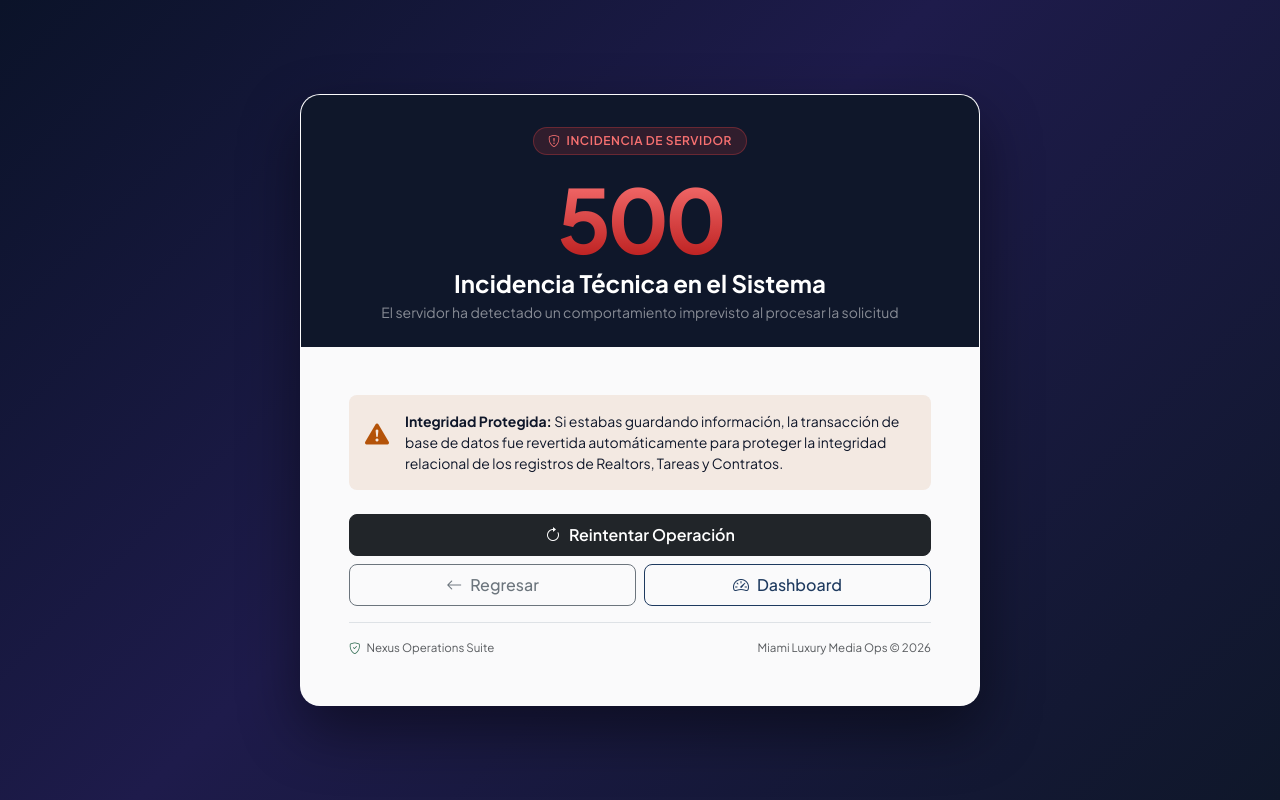
After one commit to Gabriellsanchezt/Nexus-Operations-Suite, a PHP site: page /app/Views/errors/500.php in a window 1280 px wide. The commit adds this page. Run offline with PHP 8.4, Linux system fonts and the light colour scheme.

Commit message:
Harden user validations, cache-busting, password hashing, and add executive error views

```diff
--- a/app/Controllers/MeetingController.php
+++ b/app/Controllers/MeetingController.php
@@ -88,8 +88,9 @@ class MeetingController extends Controller {
         }
 
         if (!$meeting) {
-            http_response_code(404);
-            die("Reunión no encontrada");
+            $this->setFlash('error', 'La reunión solicitada no fue encontrada en la agenda.');
+            $this->redirect('/agenda');
+            return;
         }
 
         $ics = MeetingModel::generateIcs($meeting);
--- a/app/Controllers/ProfileController.php
+++ b/app/Controllers/ProfileController.php
@@ -80,8 +80,8 @@ class ProfileController extends Controller {
                 return;
             }
 
-            if (strlen($newPassword) < 6) {
-                $this->setFlash('error', 'La nueva contraseña debe tener al menos 6 caracteres.');
+            if (mb_strlen($newPassword) < 8) {
+                $this->setFlash('error', 'La nueva contraseña debe tener al menos 8 caracteres para garantizar alta seguridad.');
                 $this->redirect('/profile');
                 return;
             }
--- a/app/Views/auth/login.php
+++ b/app/Views/auth/login.php
@@ -8,7 +8,7 @@
     <link href="https://cdn.jsdelivr.net/npm/bootstrap@5.3.3/dist/css/bootstrap.min.css" rel="stylesheet">
     <link rel="stylesheet" href="https://cdn.jsdelivr.net/npm/bootstrap-icons@1.11.3/font/bootstrap-icons.min.css">
     <link href="https://fonts.googleapis.com/css2?family=Plus+Jakarta+Sans:wght@300;400;500;600;700&display=swap" rel="stylesheet">
-    <link rel="stylesheet" href="<?= url('/assets/css/style.css') ?>">
+    <link rel="stylesheet" href="<?= asset_url('/assets/css/style.css') ?>">
     <style>
         body {
             background: linear-gradient(135deg, #0d1b2a 0%, #1b263b 50%, #0d2847 100%);
--- /dev/null
+++ b/app/Views/errors/500.php
@@ -0,0 +1,180 @@
+<!DOCTYPE html>
+<html lang="es">
+<head>
+    <meta charset="UTF-8">
+    <meta name="viewport" content="width=device-width, initial-scale=1.0">
+    <title>500 - Incidencia en el Servidor | Nexus Operations Suite</title>
+    <!-- Bootstrap 5.3.3 CSS -->
+    <link href="https://cdn.jsdelivr.net/npm/bootstrap@5.3.3/dist/css/bootstrap.min.css" rel="stylesheet">
+    <!-- Bootstrap Icons -->
+    <link rel="stylesheet" href="https://cdn.jsdelivr.net/npm/bootstrap-icons@1.11.3/font/bootstrap-icons.min.css">
+    <!-- Google Fonts: Plus Jakarta Sans -->
+    <link rel="preconnect" href="https://fonts.googleapis.com">
+    <link rel="preconnect" href="https://fonts.gstatic.com" crossorigin>
+    <link href="https://fonts.googleapis.com/css2?family=Plus+Jakarta+Sans:wght@300;400;500;600;700&display=swap" rel="stylesheet">
+    <!-- Custom CSS -->
+    <link rel="stylesheet" href="<?= function_exists('asset_url') ? asset_url('/assets/css/style.css') : (function_exists('url') ? url('/assets/css/style.css') : '/assets/css/style.css') ?>">
+    <style>
+        body {
+            background: linear-gradient(135deg, #0b1329 0%, #1e1b4b 45%, #0f172a 100%);
+            min-height: 100vh;
+            display: flex;
+            align-items: center;
+            justify-content: center;
+            font-family: 'Plus Jakarta Sans', sans-serif;
+            color: #f8fafc;
+            padding: 20px;
+        }
+        .error-card {
+            background: rgba(255, 255, 255, 0.98);
+            color: #0f172a;
+            border-radius: 20px;
+            box-shadow: 0 25px 60px rgba(0, 0, 0, 0.45);
+            max-width: 680px;
+            width: 100%;
+            overflow: hidden;
+            border: 1px solid rgba(255, 255, 255, 0.2);
+        }
+        .error-card-header {
+            background: #0f172a;
+            color: #ffffff;
+            padding: 32px 28px 24px;
+            text-align: center;
+            position: relative;
+        }
+        .error-badge-pill {
+            display: inline-flex;
+            align-items: center;
+            gap: 6px;
+            background: rgba(239, 68, 68, 0.15);
+            color: #f87171;
+            border: 1px solid rgba(239, 68, 68, 0.3);
+            padding: 4px 14px;
+            border-radius: 9999px;
+            font-size: 0.75rem;
+            font-weight: 600;
+            letter-spacing: 0.05em;
+            text-transform: uppercase;
+        }
+        .error-code-watermark {
+            font-size: 5.5rem;
+            font-weight: 800;
+            line-height: 1;
+            letter-spacing: -0.05em;
+            background: linear-gradient(180deg, #f87171 0%, #b91c1c 100%);
+            -webkit-background-clip: text;
+            -webkit-text-fill-color: transparent;
+            margin: 12px 0 6px;
+        }
+        .tech-box {
+            background: #0b1329;
+            color: #94a3b8;
+            border-radius: 10px;
+            padding: 16px;
+            font-family: ui-monospace, SFMono-Regular, Menlo, Monaco, Consolas, monospace;
+            font-size: 0.78rem;
+            max-height: 240px;
+            overflow-y: auto;
+            border: 1px solid #1e293b;
+        }
+    </style>
+</head>
+<body>
+
+<div class="error-card">
+    <div class="error-card-header">
+        <div class="error-badge-pill mb-2">
+            <i class="bi bi-shield-exclamation"></i> Incidencia de Servidor
+        </div>
+        <div class="error-code-watermark">500</div>
+        <h4 class="fw-bold mb-1 text-white">Incidencia Técnica en el Sistema</h4>
+        <p class="text-white-50 small mb-0">
+            El servidor ha detectado un comportamiento imprevisto al procesar la solicitud
+        </p>
+    </div>
+
+    <div class="p-4 p-md-5">
+        <div class="alert alert-warning border-0 bg-warning bg-opacity-10 text-dark d-flex align-items-start gap-3 p-3 rounded-3 mb-4">
+            <i class="bi bi-exclamation-triangle-fill text-warning fs-4 flex-shrink-0 mt-1"></i>
+            <div class="small">
+                <strong>Integridad Protegida:</strong> Si estabas guardando información, la transacción de base de datos fue revertida automáticamente para proteger la integridad relacional de los registros de Realtors, Tareas y Contratos.
+            </div>
+        </div>
+
+        <?php if (!empty($errorMessage) && (defined('APP_ENV') && APP_ENV === 'development')): ?>
+            <div class="card border border-slate-200 mb-4 shadow-none">
+                <div class="card-header bg-light py-2 px-3 d-flex align-items-center justify-content-between">
+                    <span class="small fw-semibold text-secondary font-monospace">
+                        <i class="bi bi-code-square me-1"></i> Diagnóstico Técnico (Modo Desarrollo)
+                    </span>
+                    <button type="button" class="btn btn-sm btn-outline-secondary py-0 px-2 small" onclick="copyDiagnostic()" id="btnCopyDiag">
+                        <i class="bi bi-clipboard me-1"></i> Copiar
+                    </button>
+                </div>
+                <div class="card-body p-3">
+                    <div class="text-danger fw-semibold small mb-1" id="diagMessage">
+                        <?= htmlspecialchars($errorMessage) ?>
+                    </div>
+                    <?php if (!empty($errorFile)): ?>
+                        <div class="text-muted small mb-2 font-monospace" style="font-size: 0.75rem;">
+                            <?= htmlspecialchars($errorFile) ?> : línea <?= htmlspecialchars((string)($errorLine ?? '')) ?>
+                        </div>
+                    <?php endif; ?>
+                    <?php if (!empty($errorTrace)): ?>
+                        <div class="tech-box text-light" id="diagTrace">
+                            <?= htmlspecialchars($errorTrace) ?>
+                        </div>
+                    <?php endif; ?>
+                </div>
+            </div>
+        <?php endif; ?>
+
+        <div class="d-grid gap-2 mb-3">
+            <button type="button" onclick="location.reload()" class="btn btn-dark py-2 d-flex align-items-center justify-content-center gap-2 fw-semibold">
+                <i class="bi bi-arrow-clockwise"></i>
+                <span>Reintentar Operación</span>
+            </button>
+            <div class="row g-2">
+                <div class="col-6">
+                    <button type="button" onclick="window.history.back()" class="btn btn-outline-secondary w-100 py-2 d-flex align-items-center justify-content-center gap-2 small">
+                        <i class="bi bi-arrow-left"></i>
+                        <span>Regresar</span>
+                    </button>
+                </div>
+                <div class="col-6">
+                    <a href="<?= function_exists('url') ? url('/dashboard') : '/dashboard' ?>" class="btn btn-outline-primary w-100 py-2 d-flex align-items-center justify-content-center gap-2 small">
+                        <i class="bi bi-speedometer2"></i>
+                        <span>Dashboard</span>
+                    </a>
+                </div>
+            </div>
+        </div>
+
+        <div class="border-top pt-3 d-flex align-items-center justify-content-between text-muted" style="font-size: 0.72rem;">
+            <span><i class="bi bi-shield-check text-success me-1"></i> Nexus Operations Suite</span>
+            <span>Miami Luxury Media Ops &copy; <?= date('Y') ?></span>
+        </div>
+    </div>
+</div>
+
+<script>
+function copyDiagnostic() {
+    const msg = document.getElementById('diagMessage')?.innerText || '';
+    const trace = document.getElementById('diagTrace')?.innerText || '';
+    const fullText = "Mensaje: " + msg + "\n\nTrace:\n" + trace;
+    navigator.clipboard.writeText(fullText).then(() => {
+        const btn = document.getElementById('btnCopyDiag');
+        if (btn) {
+            btn.innerHTML = '<i class="bi bi-check2 text-success me-1"></i> Copiado';
+            setTimeout(() => {
+                btn.innerHTML = '<i class="bi bi-clipboard me-1"></i> Copiar';
+            }, 2000);
+        }
+    });
+}
+</script>
+
+<!-- Bootstrap 5.3.3 JS -->
+<script src="https://cdn.jsdelivr.net/npm/bootstrap@5.3.3/dist/js/bootstrap.bundle.min.js"></script>
+</body>
+</html>
```
Also changed, not shown: app/Controllers/ActivityController.php (+6 -4 lines), app/Controllers/ContractController.php (+24 -6 lines), app/Controllers/Controller.php (+23 -3 lines), app/Controllers/RealtorController.php (+77 -18 lines), app/Controllers/TeamController.php (+21 -1 lines), app/Models/ContractModel.php (+7 -0 lines), app/Models/UserModel.php (+6 -6 lines), app/Views/errors/404.php (added, +140 -0 lines), app/Views/layouts/main.php (+4 -4 lines), config/Database.php (+5 -5 lines), config/config.php (+14 -5 lines), database/migrate_v2.sql (+4 -4 lines), public/index.php (+18 -6 lines).
